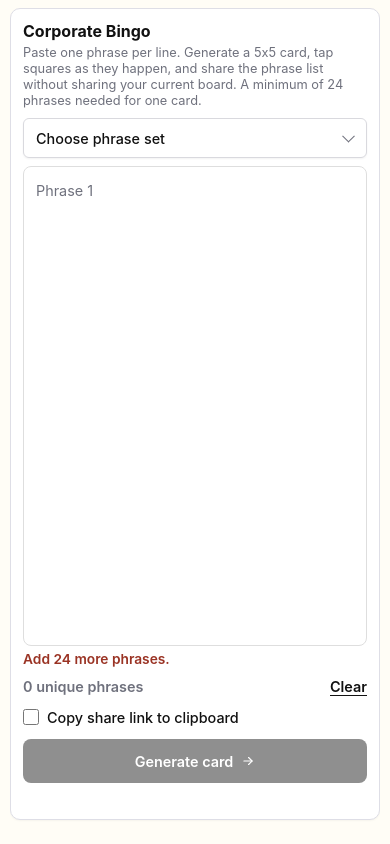
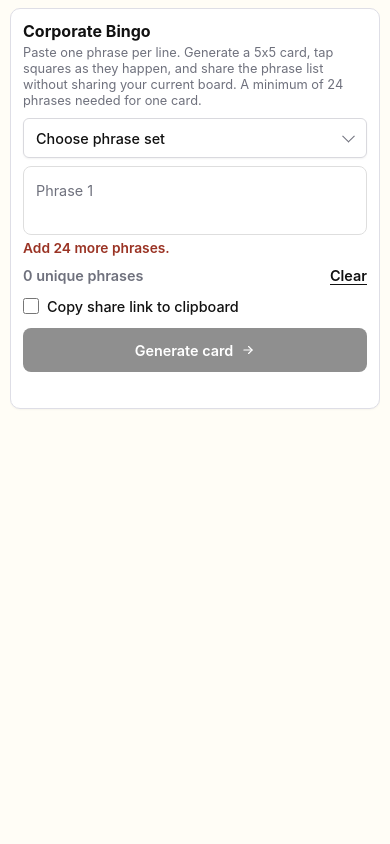
Before and after one commit to tenmyouji/corporate-bingo, a React (Vite) app: page / in a window 390 px wide. Built offline with nearby package versions, Linux system fonts and the light colour scheme.

Commit message:
Fix entry layout overflow

```diff
--- a/src/styles.css
+++ b/src/styles.css
@@ -94,7 +94,7 @@ textarea:focus-visible {
   display: grid;
   height: min(var(--board-size), calc(100dvh - min(128px, 12dvh)));
   max-height: calc(100dvh - min(128px, 12dvh));
-  grid-template-rows: auto minmax(0, 1fr) auto auto auto auto;
+  grid-template-rows: auto minmax(0, 1fr) auto auto auto;
   border: 1px solid #dedee6;
   border-radius: 12px;
   padding: 36px 40px 28px;
@@ -127,7 +127,7 @@ textarea:focus-visible {
 .entry-toolbar {
   display: flex;
   justify-content: flex-end;
-  margin-top: 14px;
+  margin-top: 10px;
 }
 
 .field-header {
@@ -138,7 +138,6 @@ textarea {
   width: 100%;
   min-height: 0;
   height: 100%;
-  min-height: min(532px, calc(100dvh - 260px));
   resize: none;
   border: 1px solid #dedede;
   border-radius: 8px;
@@ -249,6 +248,10 @@ textarea::placeholder {
   height: 16px;
   margin: 0;
   accent-color: #111111;
+}
+
+.share-option span {
+  white-space: nowrap;
 }
 
 .primary {
@@ -529,7 +532,7 @@ textarea::placeholder {
   }
 
   .controls-panel {
-    height: auto;
+    height: min(var(--board-size), calc(100dvh - 32px));
     padding: 24px;
     max-height: calc(100dvh - 32px);
   }
@@ -537,10 +540,6 @@ textarea::placeholder {
   .card-view {
     gap: 12px;
     justify-items: center;
-  }
-
-  textarea {
-    min-height: min(532px, calc(100dvh - 250px));
   }
 
   .bingo-board {
@@ -602,7 +601,6 @@ textarea::placeholder {
   }
 
   textarea {
-    min-height: min(500px, calc(100dvh - 300px));
     font-size: 0.9rem;
     line-height: 1.35;
   }
@@ -634,6 +632,10 @@ textarea::placeholder {
 
   .share-option {
     min-height: 28px;
+  }
+
+  .share-option span {
+    white-space: normal;
   }
 
   .card-view {
@@ -769,10 +771,6 @@ textarea::placeholder {
     margin: 5px 0 7px;
   }
 
-  textarea {
-    min-height: min(480px, calc(100dvh - 280px));
-  }
-
   .bingo-board {
     gap: 5px;
   }
```
